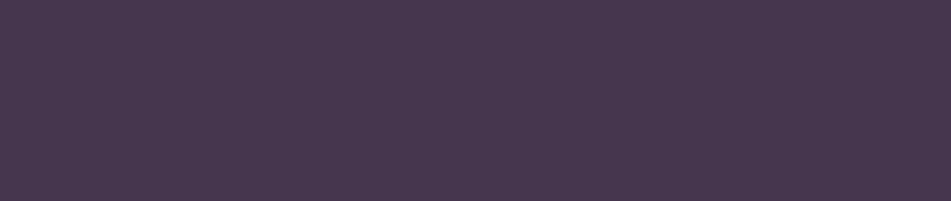
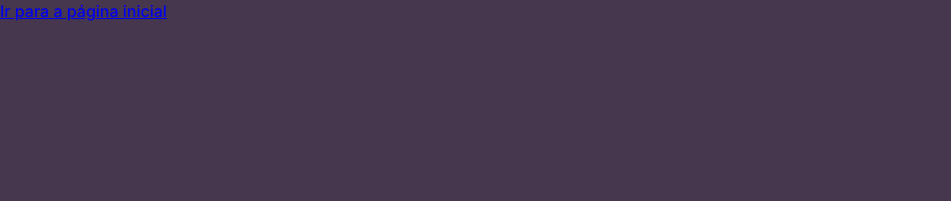
Before and after one commit to Arthurgiancott/ti-1-pmg-cc-t-20231-grupo-pecas-de-pc-s, a website built with Vite: page codigo/send_email/send.html in a window 1280 px wide. Shown: the top 201 px of the page, without its empty margins (0-951 px from the left). Built offline with nearby package versions, Linux system fonts and the light colour scheme.

Commit message:
Update send.html

```diff
--- a/codigo/send_email/send.html
+++ b/codigo/send_email/send.html
@@ -7,7 +7,7 @@
     <link rel="stylesheet" href="css.css" />
     <script src="app.js" type="module"></script>
     <title>Formulário de Inscrição na Newsletter</title>
-
+    <a href="index.html">Ir para a página inicial</a>
   </head>
   <body>
     <main>
```
